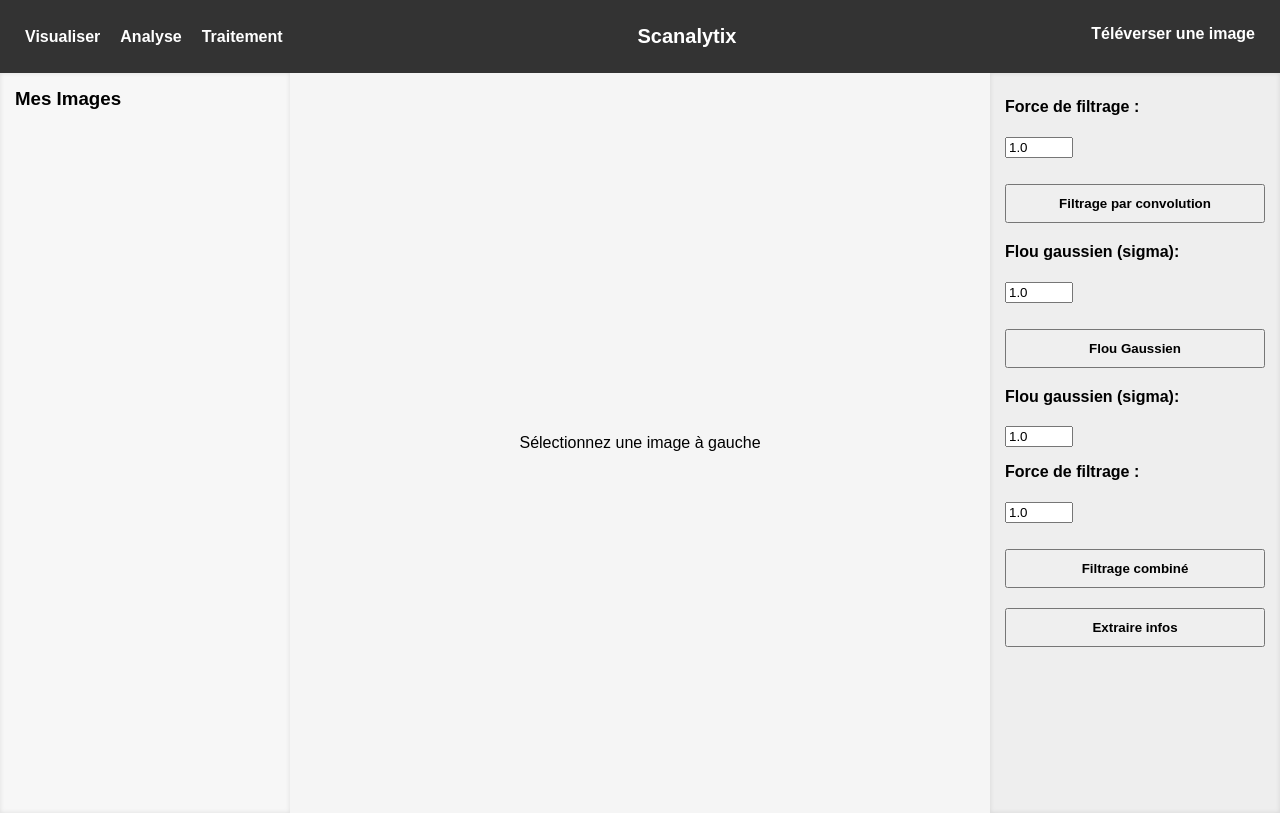
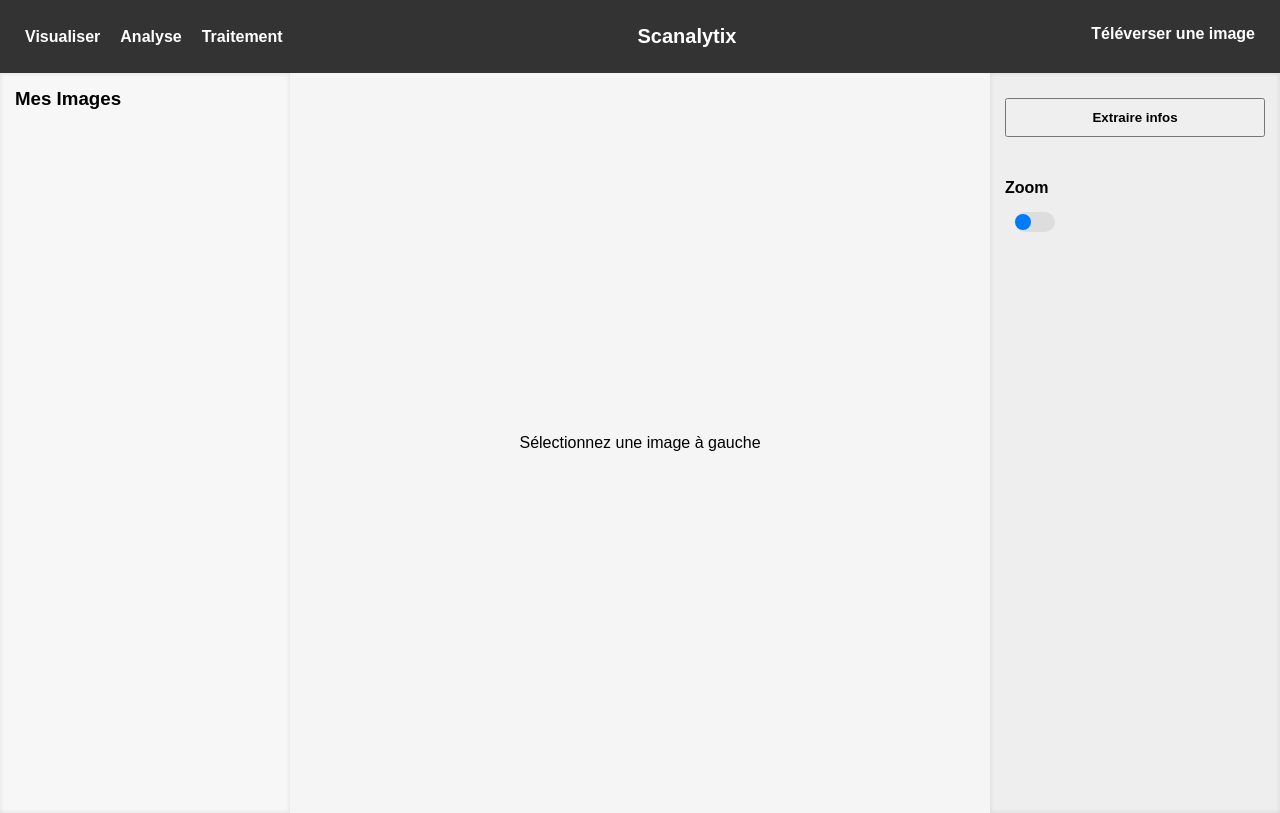
Before and after one commit to 2Flix/ESante-Projet, a PHP site: page /analyse.php in a window 1280 px wide. Run offline with PHP 8.4, Linux system fonts and the light colour scheme.

Commit message:
Infos + Zoom + Scripts js séparés

```diff
--- a/analyse.php
+++ b/analyse.php
@@ -1,18 +1,16 @@
-<?php
-$image = isset($_GET['image']) ? $_GET['image'] : null;
-?>
-
+<?php include 'upload_handler.php'; ?>
 <!DOCTYPE html>
 <html lang="fr">
+
 <head>
-  <meta charset="UTF-8">
-  <title>Scanalytix – Analyse</title>
-  <link rel="stylesheet" href="/ESANTE2/styles.css">
+  <meta charset="UTF-8" />
+  <title>Scanalytix - Analyse</title>
+  <link rel="stylesheet" href="/ESANTE2/styles.css" />
   <link rel="icon" href="/ESANTE2/favicon.png" type="image/png" />
 </head>
+
 <body>
   <?php include 'header.php'; ?>
-
   <div class="container">
     <aside class="sidebar-left">
       <h3>Mes Images</h3>
@@ -21,161 +19,35 @@ $image = isset($_GET['image']) ? $_GET['image'] : null;
           $images = glob("uploads/*.{jpg,jpeg,png,gif}", GLOB_BRACE);
           foreach ($images as $img) {
             $basename = basename($img);
-            echo "<div class='img-thumb' onclick=\"selectImage('uploads/$basename', '$basename')\">
+            echo "<div class='img-thumb' onclick=\"showImage('uploads/$basename')\">
                     <img src='uploads/$basename' alt='' />
-                    <div class='image-indicator' id='indicator-$basename'></div>
                   </div>";
           }
         ?>
       </div>
     </aside>
 
-    <main class="image-area">
-      <?php if ($image): ?>
-        <img id="selected-image" src="uploads/<?php echo htmlspecialchars($image); ?>" alt="Image sélectionnée" style="max-width: 90%; max-height: 90%;">
-      <?php else: ?>
-        <p>Sélectionnez une image à gauche</p>
-      <?php endif; ?>
+    <main class="image-area" id="display-area">
+      <div id="zoom-container" style="overflow: hidden; position: relative; width: 100%; height: 100%; display: flex; justify-content: center; align-items: center;">
+        <p style="color: #000;">Sélectionnez une image à gauche</p>
+      </div>
     </main>
 
-    <!-- Boutons d'action -->
     <aside class="sidebar-right">
-      <!-- CORRECTION : Utiliser JavaScript pour obtenir l'image sélectionnée -->
-      <form id="convolution-form" action="convolution.php" method="POST" style="margin-top: 10px;">
-        <input type="hidden" name="image" id="convolution-image" value="">
-        <label for="strength">Force de filtrage :</label>
-        <input type="number" step="0.1" min="0.1" name="strength" id="strength" value="1.0" required style="width: 60px;">
-        <button type="submit">Filtrage par convolution</button>
-      </form>
-
-      <form id="gaussian-form" action="gaussian_blur.php" method="POST" style="margin-top: 10px;">
-        <input type="hidden" name="image" id="gaussian-image" value="">
-        <label for="sigma">Flou gaussien (sigma):</label>
-        <input type="number" step="0.1" min="0.1" name="sigma" id="sigma" value="1.0" required style="width: 60px;">
-        <button type="submit">Flou Gaussien</button>
-      </form>
-
-      <form id="combined-form" action="combined.php" method="POST" style="margin-top: 10px;">
-        <input type="hidden" name="image" id="combined-image" value="">
-        <label for="sigma2">Flou gaussien (sigma):</label>
-        <input type="number" step="0.1" min="0.1" name="sigma" id="sigma2" value="1.0" required style="width: 60px;">
-        <label for="strength2">Force de filtrage :</label>
-        <input type="number" step="0.1" min="0.1" name="strength" id="strength2" value="1.0" required style="width: 60px;">
-        <button type="submit">Filtrage combiné</button>
-      </form>
 
       <button onclick="analyserImage()">Extraire infos</button>
       <canvas id="analyzer-canvas" style="display: none;"></canvas>
       <p id="image-info"></p>
+
+      <label for="zoom-range">Zoom</label>
+      <input type="range" id="zoom-range" min="0" max="1" step="0.00001" value="0">
+
     </aside>
   </div>
 
-  <script>
-    let currentImagePath = '';
-    let currentImageName = '';
+  <script src="/ESANTE2/scripts/display.js"></script>
+  <script src="/ESANTE2/scripts/imageInfo.js"></script>
+  <script src="/ESANTE2/scripts/zoom2.js"></script>
 
-    function selectImage(path, basename) {
-      currentImagePath = path;
-      currentImageName = basename;
-
-      // Afficher l'image dans la zone principale
-      const area = document.querySelector('.image-area');
-      const img = new Image();
-      img.id = "selected-image";
-      img.src = path;
-      img.alt = "Image sélectionnée";
-      img.style.maxWidth = "90%";
-      img.style.maxHeight = "90%";
-
-      img.onload = () => {
-        area.innerHTML = '';
-        area.appendChild(img);
-      };
-
-      // Mettre à jour les champs cachés des formulaires
-      document.getElementById('convolution-image').value = basename;
-      document.getElementById('gaussian-image').value = basename;
-      document.getElementById('combined-image').value = basename;
-
-      // Mettre à jour l'URL avec le paramètre image
-      const url = new URL(window.location);
-      url.searchParams.set('image', basename);
-      window.history.pushState({}, '', url);
-    }
-
-    // Au chargement de la page, si une image est déjà sélectionnée dans l'URL
-    window.addEventListener('DOMContentLoaded', function() {
-      const urlParams = new URLSearchParams(window.location.search);
-      const imageFromUrl = urlParams.get('image');
-      if (imageFromUrl) {
-        currentImageName = imageFromUrl;
-        document.getElementById('convolution-image').value = imageFromUrl;
-        document.getElementById('gaussian-image').value = imageFromUrl;
-        document.getElementById('combined-image').value = imageFromUrl;
-      }
-    });
-
-    // Vérifier qu'une image est sélectionnée avant soumission
-    document.getElementById('gaussian-form').addEventListener('submit', function(e) {
-      if (!currentImageName && !document.getElementById('gaussian-image').value) {
-        e.preventDefault();
-        alert('Veuillez sélectionner une image avant d\'appliquer le filtre.');
-      }
-    });
-
-    document.getElementById('convolution-form').addEventListener('submit', function(e) {
-      if (!currentImageName && !document.getElementById('convolution-image').value) {
-        e.preventDefault();
-        alert('Veuillez sélectionner une image avant d\'appliquer le filtre.');
-      }
-    });
-
-    document.getElementById('combined-form').addEventListener('submit', function(e) {
-      if (!currentImageName && !document.getElementById('combined-image').value) {
-        e.preventDefault();
-        alert('Veuillez sélectionner une image avant d\'appliquer le filtre.');
-      }
-    });
-
-    function améliorerImage() {
-      const urlParams = new URLSearchParams(window.location.search);
-      const image = urlParams.get('image');
-      if (!image) {
-        alert("Veuillez sélectionner une image.");
-        return;
-      }
-      window.location.href = `analyse.php?image=${encodeURIComponent(image)}&sharpen=1`;
-    }
-
-    function analyserImage() {
-      const img = document.getElementById('selected-image');
-      const info = document.getElementById('image-info');
-      const canvas = document.getElementById('analyzer-canvas');
-
-      if (!img || !img.complete || img.naturalWidth === 0) {
-        info.textContent = "Aucune image sélectionnée ou chargement en cours.";
-        return;
-      }
-
-      const context = canvas.getContext('2d');
-      canvas.width = img.naturalWidth;
-      canvas.height = img.naturalHeight;
-      context.drawImage(img, 0, 0);
-
-      const imageData = context.getImageData(0, 0, canvas.width, canvas.height).data;
-      let min = 255, max = 0;
-
-      for (let i = 0; i < imageData.length; i += 4) {
-        const gray = imageData[i];
-        if (gray < min) min = gray;
-        if (gray > max) max = gray;
-      }
-
-      info.innerHTML = `
-        <strong>Dimensions :</strong> ${img.naturalWidth} x ${img.naturalHeight} px<br>
-        <strong>Niveau de gris :</strong> min = ${min}, max = ${max}
-      `;
-    }
-  </script>
 </body>
 </html>
```
